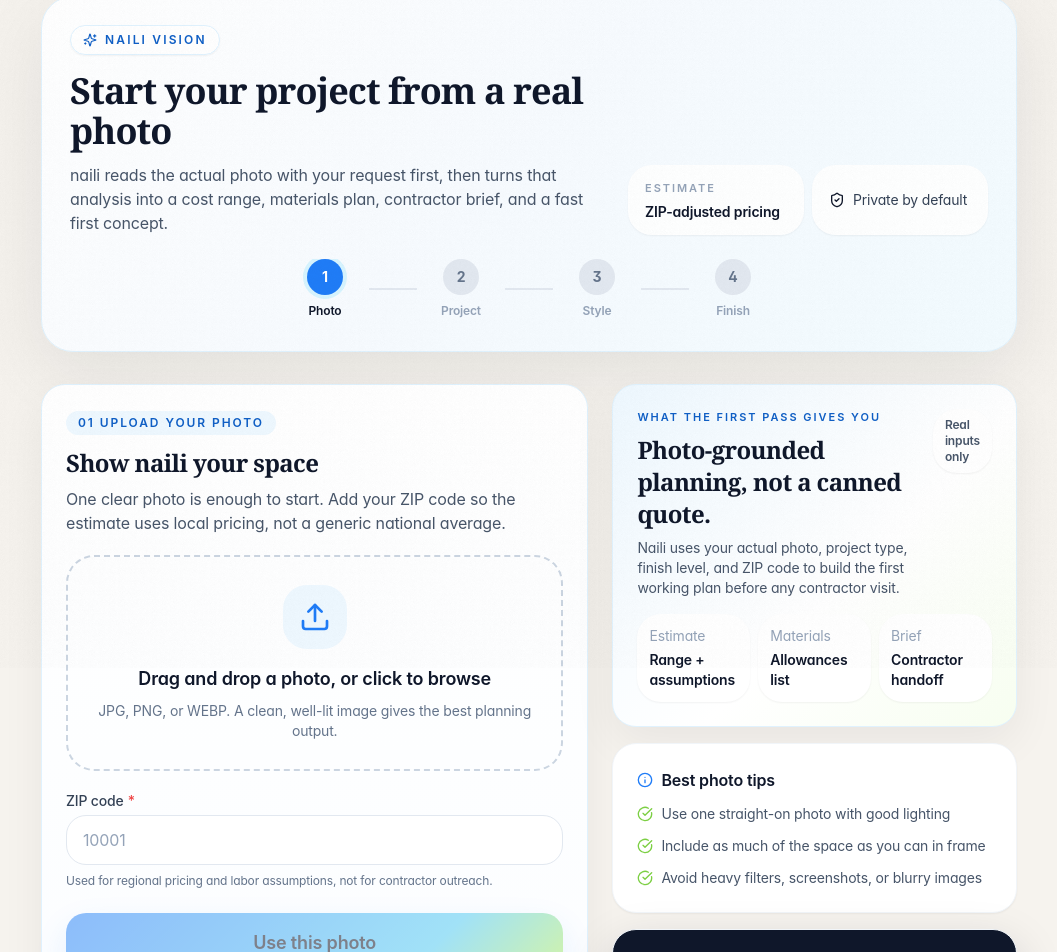
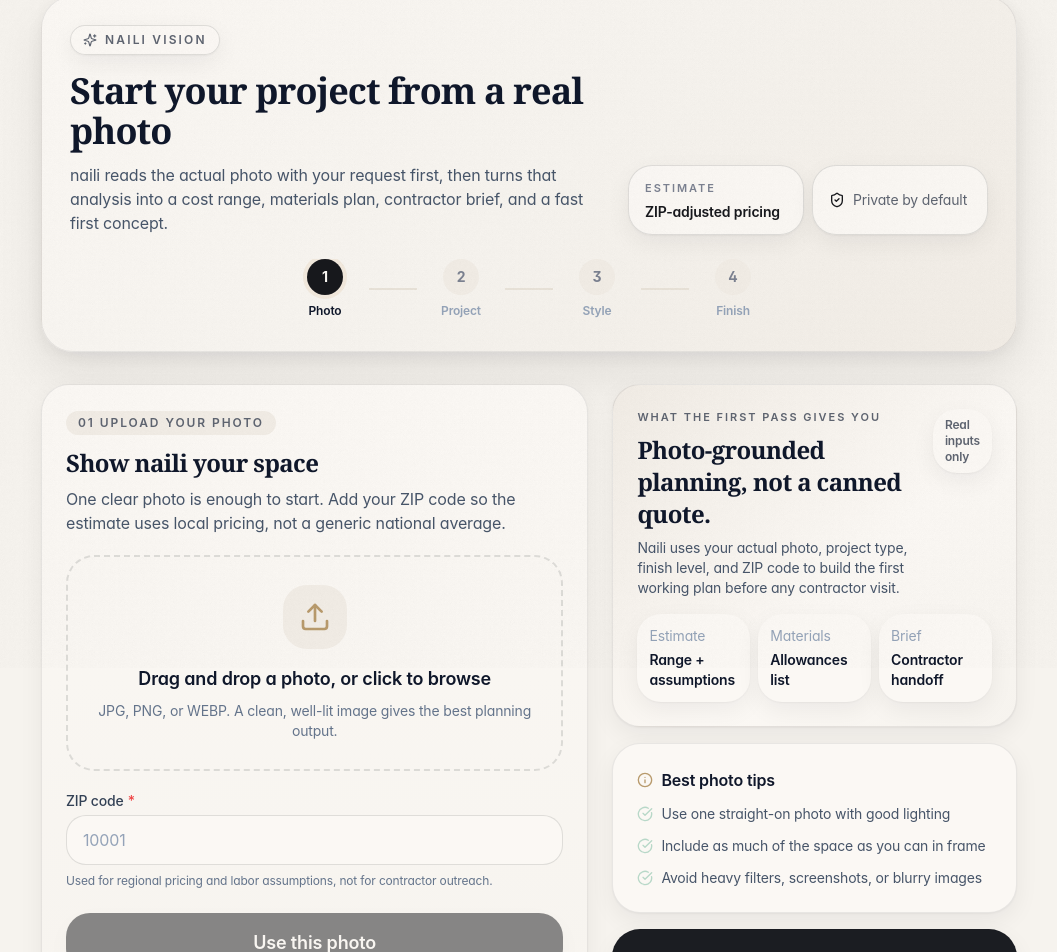
Before and after one commit to prybarai/vision-shield, a Next.js app: page /vision/start in a window 1280 px wide. Shown: the part 132-1084 px from the top of the page, without its empty margins (111-1168 px from the left). Built offline with nearby package versions, Linux system fonts and the light colour scheme.

Commit message:
Align Naili flow with current design system

```diff
--- a/components/ui/Badge.tsx
+++ b/components/ui/Badge.tsx
@@ -7,11 +7,11 @@
 
 export default function Badge({ className, variant = 'gray', children, ...props }: BadgeProps) {
   const variants = {
-    green: 'bg-green-100 text-green-800 border border-green-200',
-    amber: 'bg-amber-100 text-amber-800 border border-amber-200',
+    green: 'border border-[rgba(184,216,200,0.55)] bg-[rgba(184,216,200,0.18)] text-ink',
+    amber: 'border border-[rgba(216,185,138,0.45)] bg-[rgba(216,185,138,0.16)] text-ink',
     red: 'bg-red-100 text-red-800 border border-red-200',
-    blue: 'bg-[#d7f4ff] text-[#123964] border border-[#bdefff]',
-    gray: 'bg-slate-100 text-slate-700 border border-slate-200',
+    blue: 'border border-panel bg-canvas-50 text-ink-600',
+    gray: 'border border-hairline bg-canvas-200 text-ink-600',
   };
 
   return (
--- a/components/ui/Button.tsx
+++ b/components/ui/Button.tsx
@@ -11,17 +11,17 @@
 
 const Button = forwardRef<HTMLButtonElement, ButtonProps>(
   ({ className, variant = 'primary', size = 'md', loading, children, disabled, ...props }, ref) => {
-    const base = 'inline-flex items-center justify-center font-semibold transition-colors rounded-xl focus:outline-none focus:ring-2 focus:ring-offset-2 disabled:opacity-50 disabled:cursor-not-allowed';
+    const base = 'inline-flex items-center justify-center rounded-2xl font-semibold transition-all duration-300 focus:outline-none focus:ring-2 focus:ring-offset-2 focus:ring-offset-canvas disabled:cursor-not-allowed disabled:opacity-50';
 
     const variants = {
-      primary: 'bg-[linear-gradient(135deg,#1f7cf7_0%,#48c7f1_72%,#a8eb57_100%)] text-slate-950 shadow-[0_14px_34px_rgba(31,124,247,0.22)] hover:opacity-95 focus:ring-[#48c7f1]',
-      secondary: 'border-2 border-slate-300 hover:border-slate-400 bg-white text-slate-700 hover:bg-slate-50 focus:ring-slate-400',
-      ghost: 'text-slate-600 hover:bg-slate-100 hover:text-slate-900 focus:ring-slate-400',
-      destructive: 'bg-red-600 hover:bg-red-700 text-white focus:ring-red-500',
+      primary: 'bg-ink text-canvas-50 shadow-soft hover:-translate-y-0.5 hover:shadow-lift focus:ring-sand/40',
+      secondary: 'border border-panel bg-canvas-50 text-ink hover:bg-canvas-200 hover:border-panel focus:ring-sand/30 shadow-soft',
+      ghost: 'text-ink-600 hover:bg-canvas-200 hover:text-ink focus:ring-sand/30',
+      destructive: 'bg-red-600 text-white hover:bg-red-700 focus:ring-red-500',
     };
 
     const sizes = {
-      sm: 'px-4 py-2 text-sm',
+      sm: 'px-4 py-2.5 text-sm',
       md: 'px-6 py-3 text-base',
       lg: 'px-8 py-4 text-lg',
     };
@@ -34,7 +34,7 @@
         {...props}
       >
         {loading && (
-          <svg className="animate-spin -ml-1 mr-2 h-4 w-4" fill="none" viewBox="0 0 24 24">
+          <svg className="-ml-1 mr-2 h-4 w-4 animate-spin" fill="none" viewBox="0 0 24 24">
             <circle className="opacity-25" cx="12" cy="12" r="10" stroke="currentColor" strokeWidth="4" />
             <path className="opacity-75" fill="currentColor" d="M4 12a8 8 0 018-8V0C5.373 0 0 5.373 0 12h4z" />
           </svg>
--- a/components/ui/Card.tsx
+++ b/components/ui/Card.tsx
@@ -10,9 +10,11 @@
   return (
     <div
       className={cn(
-        'bg-white rounded-2xl border p-6',
-        hover && 'transition-shadow cursor-pointer hover:shadow-md',
-        selected ? 'border-[#1f7cf7] ring-2 ring-[#d7f4ff] shadow-md' : 'border-slate-100 shadow-sm',
+        'rounded-[1.75rem] border border-hairline bg-canvas-50 p-6 shadow-soft',
+        hover && 'cursor-pointer transition-all duration-300 hover:-translate-y-0.5 hover:shadow-lift',
+        selected
+          ? 'border-[rgba(216,185,138,0.45)] bg-[#fffaf4] ring-2 ring-[rgba(216,185,138,0.16)] shadow-lift'
+          : 'border-hairline',
         className
       )}
       {...props}
--- a/components/ui/Input.tsx
+++ b/components/ui/Input.tsx
@@ -16,7 +16,7 @@
         {label && (
           <label htmlFor={inputId} className="text-sm font-medium text-slate-700">
             {label}
-            {props.required && <span className="text-red-500 ml-1">*</span>}
+            {props.required && <span className="ml-1 text-red-500">*</span>}
           </label>
         )}
         <input
@@ -24,10 +24,10 @@
           id={inputId}
           className={cn(
             'block w-full rounded-xl border px-4 py-3 text-slate-900 placeholder-slate-400 transition-colors',
-            'focus:outline-none focus:ring-2 focus:ring-[#48c7f1] focus:border-transparent',
+            'focus:outline-none focus:ring-2 focus:ring-sand/30 focus:border-transparent',
             error
               ? 'border-red-300 bg-red-50 focus:ring-red-500'
-              : 'border-slate-200 bg-white hover:border-slate-300',
+              : 'border-panel bg-canvas-50 hover:border-[rgba(216,185,138,0.35)]',
             className
           )}
           {...props}
--- a/components/vision/VisionStartFlow.tsx
+++ b/components/vision/VisionStartFlow.tsx
@@ -725,10 +725,10 @@
   return (
     <div className="max-w-5xl mx-auto px-4 sm:px-6">
       {step !== 'loading' && (
-        <div className="mb-8 overflow-hidden rounded-[2rem] border border-sky-100 bg-[linear-gradient(135deg,#ffffff_0%,#f7fbff_48%,#f2fbff_100%)] p-5 shadow-[0_20px_70px_rgba(15,23,42,0.08)] sm:p-7">
+        <div className="mb-8 overflow-hidden rounded-[2rem] border border-hairline bg-[linear-gradient(135deg,#fbf8f4_0%,#f6f3ee_52%,#f1ece5_100%)] p-5 shadow-lift sm:p-7">
           <div className="flex flex-col gap-4 lg:flex-row lg:items-end lg:justify-between">
             <div>
-              <div className="inline-flex items-center gap-2 rounded-full border border-sky-100 bg-white/90 px-3 py-1.5 text-xs font-semibold uppercase tracking-[0.18em] text-[#0f5fc6] shadow-sm">
+              <div className="inline-flex items-center gap-2 rounded-full border border-panel bg-canvas-50/90 px-3 py-1.5 text-xs font-semibold uppercase tracking-[0.18em] text-ink-600 shadow-soft">
                 <Sparkles className="h-3.5 w-3.5" />
                 naili vision
               </div>
@@ -738,12 +738,12 @@
               </p>
             </div>
             <div className="grid gap-2 sm:grid-cols-2 lg:min-w-[360px]">
-              <div className="rounded-2xl border border-white/70 bg-white/85 px-4 py-3 text-sm text-slate-700 shadow-sm">
-                <div className="text-[11px] font-semibold uppercase tracking-[0.18em] text-slate-400">Estimate</div>
-                <div className="mt-1 font-semibold text-slate-900">ZIP-adjusted pricing</div>
+              <div className="rounded-2xl border border-panel bg-canvas-50/90 px-4 py-3 text-sm text-ink-600 shadow-soft">
+                <div className="text-[11px] font-semibold uppercase tracking-[0.18em] text-ink-500">Estimate</div>
+                <div className="mt-1 font-semibold text-ink">ZIP-adjusted pricing</div>
               </div>
-              <div className="flex items-center gap-2 rounded-2xl border border-white/70 bg-white/85 px-4 py-3 text-sm text-slate-700 shadow-sm">
-                <ShieldCheck className="h-4 w-4 text-slate-900" />
+              <div className="flex items-center gap-2 rounded-2xl border border-panel bg-canvas-50/90 px-4 py-3 text-sm text-ink-600 shadow-soft">
+                <ShieldCheck className="h-4 w-4 text-ink" />
                 Private by default
               </div>
             </div>
@@ -757,10 +757,10 @@
                     className={cn(
                       'flex h-9 w-9 items-center justify-center rounded-full text-sm font-bold transition-colors',
                       currentVisibleStepIndex > i
-                        ? 'bg-[#1f7cf7] text-white'
+                        ? 'bg-ink text-canvas-50'
                         : currentVisibleStepIndex === i
-                        ? 'bg-[#1f7cf7] text-white ring-4 ring-[#d7f4ff]'
-                        : 'bg-slate-200 text-slate-500'
+                        ? 'bg-ink text-canvas-50 ring-4 ring-[rgba(216,185,138,0.18)]'
+                        : 'bg-canvas-200 text-ink-500'
                     )}
                   >
                     {currentVisibleStepIndex > i ? <CheckCircle className="h-4 w-4" /> : i + 1}
@@ -770,7 +770,7 @@
                   </div>
                 </div>
                 {i < visibleSteps.length - 1 && (
-                  <div className={cn('h-0.5 w-8 sm:w-12', currentVisibleStepIndex > i ? 'bg-[#1f7cf7]' : 'bg-slate-200')} />
+                  <div className={cn('h-0.5 w-8 sm:w-12', currentVisibleStepIndex > i ? 'bg-sand-dark' : 'bg-canvas-300')} />
                 )}
               </div>
             ))}
@@ -780,9 +780,9 @@
 
       {step === 'entry' && (
         <div className="grid gap-6 lg:grid-cols-[1.15fr_0.85fr]">
-          <Card className="border-sky-100 bg-[linear-gradient(180deg,#ffffff_0%,#fbfdff_100%)] p-5 shadow-[0_16px_44px_rgba(15,23,42,0.06)] sm:p-6">
+          <Card className="bg-[linear-gradient(180deg,#fbf8f4_0%,#f6f3ee_100%)] p-5 sm:p-6">
             <div className="mb-5">
-              <div className="inline-flex items-center gap-2 rounded-full bg-[#eef8ff] px-3 py-1 text-xs font-semibold uppercase tracking-[0.16em] text-[#0f5fc6]">01 Upload your photo</div>
+              <div className="inline-flex items-center gap-2 rounded-full bg-canvas-200 px-3 py-1 text-xs font-semibold uppercase tracking-[0.16em] text-ink-600">01 Upload your photo</div>
               <h2 className="mb-2 mt-3 text-2xl font-bold text-slate-900">Show naili your space</h2>
               <p className="text-slate-600">One clear photo is enough to start. Add your ZIP code so the estimate uses local pricing, not a generic national average.</p>
             </div>
@@ -791,7 +791,7 @@
               {...getRootProps()}
               className={cn(
                 'border-2 border-dashed rounded-3xl p-5 sm:p-7 text-center cursor-pointer transition-colors',
-                isDragActive ? 'border-[#1f7cf7] bg-[#eef8ff]' : 'border-slate-300 hover:border-[#48c7f1] hover:bg-slate-50'
+                isDragActive ? 'border-sand-dark bg-canvas-200' : 'border-panel hover:border-sand hover:bg-canvas-50'
               )}
             >
               <input {...getInputProps()} />
@@ -799,15 +799,15 @@
                 <div>
                   {/* eslint-disable-next-line @next/next/no-img-element */}
                   <img src={uploadPreview} alt="Upload preview" className="max-h-72 w-full object-cover mx-auto rounded-2xl mb-4" />
-                  <div className="flex flex-col sm:flex-row gap-3 sm:items-center sm:justify-between rounded-2xl bg-slate-50 px-4 py-3 text-left">
+                  <div className="flex flex-col gap-3 rounded-2xl bg-canvas-200/70 px-4 py-3 text-left sm:flex-row sm:items-center sm:justify-between">
                     <div className="min-w-0">
-                      <p className="text-sm font-semibold text-slate-900 truncate">{uploadedFile?.name}</p>
+                      <p className="truncate text-sm font-semibold text-slate-900">{uploadedFile?.name}</p>
                       <p className="text-xs text-slate-500">You can replace this photo if you want a better angle.</p>
                     </div>
                     <div className="flex gap-2">
                       <button
                         type="button"
-                        className="inline-flex items-center gap-2 rounded-xl border border-slate-200 bg-white px-3 py-2 text-sm font-medium text-slate-700 hover:bg-slate-100"
+                        className="inline-flex items-center gap-2 rounded-xl border border-panel bg-canvas-50 px-3 py-2 text-sm font-medium text-ink-600 hover:bg-canvas-200"
                       >
                         <ImagePlus className="h-4 w-4" />
                         Replace
@@ -818,7 +818,7 @@
                           e.stopPropagation();
                           removeUpload();
                         }}
-                        className="inline-flex items-center gap-2 rounded-xl border border-slate-200 bg-white px-3 py-2 text-sm font-medium text-slate-700 hover:bg-slate-100"
+                        className="inline-flex items-center gap-2 rounded-xl border border-panel bg-canvas-50 px-3 py-2 text-sm font-medium text-ink-600 hover:bg-canvas-200"
                       >
                         <Trash2 className="h-4 w-4" />
                         Remove
@@ -828,7 +828,7 @@
                 </div>
               ) : (
                 <>
-                  <div className="mx-auto mb-4 flex h-16 w-16 items-center justify-center rounded-2xl bg-[#eef8ff] text-[#1f7cf7]">
+                  <div className="mx-auto mb-4 flex h-16 w-16 items-center justify-center rounded-2xl bg-canvas-200 text-sand-dark">
                     <Upload className="h-8 w-8" />
                   </div>
                   <p className="text-slate-900 font-semibold text-lg">Drag and drop a photo, or click to browse</p>
@@ -851,7 +851,7 @@
             </div>
 
             {(prefillProjectId || (prefillStatus !== 'idle' && prefillStatus !== 'dismissed')) && (
-              <div className="mt-4 rounded-2xl border border-[#d7f4ff] bg-[#eef8ff] p-4 text-sm text-[#0d2340]">
+              <div className="mt-4 rounded-2xl border border-panel bg-canvas-50 p-4 text-sm text-ink">
                 <div className="font-semibold">
                   {prefillStatus === 'loading'
                     ? 'Loading the saved project photo...'
@@ -861,7 +861,7 @@
                     ? 'We loaded the project settings, but could not reuse the saved photo automatically. Please re-upload if needed.'
                     : 'Editing from a saved project.'}
                 </div>
-                {prefillProjectId && <div className="mt-1 text-xs text-[#123964]">Project source: {prefillProjectId}</div>}
+                {prefillProjectId && <div className="mt-1 text-xs text-ink-600">Project source: {prefillProjectId}</div>}
               </div>
             )}
 
@@ -873,25 +873,25 @@
           </Card>
 
           <div className="space-y-4">
-            <Card className="border-sky-100 bg-[linear-gradient(135deg,#eef8ff_0%,#ffffff_58%,#f7fef0_100%)] p-5 shadow-[0_16px_44px_rgba(15,23,42,0.06)] sm:p-6">
+            <Card className="bg-[linear-gradient(135deg,#f1ece5_0%,#fbf8f4_58%,#f6f3ee_100%)] p-5 sm:p-6">
               <div className="flex items-start justify-between gap-3">
                 <div>
-                  <p className="text-[11px] font-semibold uppercase tracking-[0.18em] text-[#0f5fc6]">What the first pass gives you</p>
+                  <p className="text-[11px] font-semibold uppercase tracking-[0.18em] text-ink-600">What the first pass gives you</p>
                   <h3 className="mt-2 text-2xl font-bold text-slate-900">Photo-grounded planning, not a canned quote.</h3>
                   <p className="mt-2 text-sm text-slate-600">Naili uses your actual photo, project type, finish level, and ZIP code to build the first working plan before any contractor visit.</p>
                 </div>
-                <div className="rounded-2xl bg-white px-3 py-2 text-xs font-semibold text-slate-600 shadow-sm">Real inputs only</div>
+                <div className="rounded-2xl bg-canvas-50 px-3 py-2 text-xs font-semibold text-ink-600 shadow-soft">Real inputs only</div>
               </div>
               <div className="mt-4 grid grid-cols-3 gap-2 text-sm">
-                <div className="rounded-2xl bg-white px-3 py-3 shadow-sm">
+                <div className="rounded-2xl bg-canvas-50 px-3 py-3 shadow-soft">
                   <div className="text-slate-400">Estimate</div>
                   <div className="mt-1 font-semibold text-slate-900">Range + assumptions</div>
                 </div>
-                <div className="rounded-2xl bg-white px-3 py-3 shadow-sm">
+                <div className="rounded-2xl bg-canvas-50 px-3 py-3 shadow-soft">
                   <div className="text-slate-400">Materials</div>
                   <div className="mt-1 font-semibold text-slate-900">Allowances list</div>
                 </div>
-                <div className="rounded-2xl bg-white px-3 py-3 shadow-sm">
+                <div className="rounded-2xl bg-canvas-50 px-3 py-3 shadow-soft">
                   <div className="text-slate-400">Brief</div>
                   <div className="mt-1 font-semibold text-slate-900">Contractor handoff</div>
                 </div>
@@ -899,23 +899,23 @@
             </Card>
 
             <Card className="p-5 sm:p-6">
-              <div className="flex items-center gap-2 text-slate-900 font-semibold mb-3">
-                <Info className="h-4 w-4 text-[#1f7cf7]" />
+              <div className="mb-3 flex items-center gap-2 font-semibold text-slate-900">
+                <Info className="h-4 w-4 text-sand-dark" />
                 Best photo tips
               </div>
               <ul className="space-y-3 text-sm text-slate-600">
                 {PHOTO_TIPS.map((tip) => (
                   <li key={tip} className="flex items-start gap-2">
-                    <CheckCircle className="h-4 w-4 text-[#7ccf43] mt-0.5 flex-shrink-0" />
+                    <CheckCircle className="mt-0.5 h-4 w-4 flex-shrink-0 text-mint" />
                     <span>{tip}</span>
                   </li>
                 ))}
               </ul>
             </Card>
 
-            <Card className="bg-slate-900 p-5 text-white shadow-[0_18px_48px_rgba(15,23,42,0.18)] sm:p-6">
-              <div className="flex items-center gap-2 font-semibold mb-3">
-                <Sparkles className="h-4 w-4 text-[#8be0f7]" />
+            <Card className="bg-graphite-700 p-5 text-white shadow-[0_18px_48px_rgba(15,23,42,0.18)] sm:p-6">
+              <div className="mb-3 flex items-center gap-2 font-semibold">
+                <Sparkles className="h-4 w-4 text-sand-light" />
                 What you&apos;ll get first
               </div>
               <ul className="space-y-2 text-sm text-slate-300">
@@ -1067,7 +1067,7 @@
                 <div className="text-2xl mb-2">{tier.emoji}</div>
                 <div className="font-bold text-slate-900 text-lg mb-1">{tier.label}</div>
                 <div className="text-sm text-slate-600 mb-4 leading-relaxed">{tier.desc}</div>
-                <div className="text-xs font-medium text-[#0f5fc6] bg-[#eef8ff] rounded-lg px-2.5 py-1.5 inline-block">{tier.modifier}</div>
+                <div className="inline-block rounded-lg bg-canvas-200 px-2.5 py-1.5 text-xs font-medium text-ink-600">{tier.modifier}</div>
               </Card>
             ))}
           </div>
@@ -1083,7 +1083,7 @@
                 : 'Useful details include pets, existing damage, finish preferences, materials you want to avoid, or anything a contractor should notice fast.'}
             </p>
             <textarea
-              className="w-full rounded-2xl border border-slate-200 px-4 py-3 text-slate-900 placeholder-slate-400 focus:outline-none focus:ring-2 focus:ring-[#48c7f1] resize-none"
+              className="w-full resize-none rounded-2xl border border-panel bg-canvas-50 px-4 py-3 text-slate-900 placeholder-slate-400 focus:outline-none focus:ring-2 focus:ring-sand/30"
               rows={isCustomProject ? 5 : 4}
               placeholder={isCustomProject ? 'e.g. Replace the old pergola with a covered outdoor kitchen, improve lighting near the patio, and make it easier to entertain.' : 'e.g. Need durable flooring because of a dog, want warmer tones, and current trim has a lot of visible wear.'}
               value={notes}
@@ -1101,10 +1101,10 @@
       )}
 
       {step === 'loading' && (
-        <div className="relative overflow-hidden rounded-[2rem] bg-[linear-gradient(135deg,#0d2340_0%,#123964_40%,#165ca8_70%,#48c7f1_100%)] px-6 py-10 text-center text-white shadow-[0_24px_90px_rgba(15,23,42,0.26)] sm:px-8 sm:py-14">
-          <div className="absolute inset-0 bg-[radial-gradient(circle_at_top_right,rgba(72,199,241,0.24),transparent_32%),radial-gradient(circle_at_bottom_left,rgba(168,235,87,0.16),transparent_24%)]" />
+        <div className="relative overflow-hidden rounded-[2rem] bg-[linear-gradient(135deg,#1b1d22_0%,#242831_46%,#1b1d22_100%)] px-6 py-10 text-center text-white shadow-[0_24px_90px_rgba(15,23,42,0.26)] sm:px-8 sm:py-14">
+          <div className="absolute inset-0 bg-[radial-gradient(circle_at_top_right,rgba(216,185,138,0.22),transparent_32%),radial-gradient(circle_at_bottom_left,rgba(184,216,200,0.16),transparent_24%)]" />
           <div className="absolute -left-10 top-8 h-40 w-40 rounded-full bg-white/5 blur-3xl" />
-          <div className="absolute bottom-0 right-0 h-56 w-56 rounded-full bg-[#1f7cf7]/10 blur-3xl" />
+          <div className="absolute bottom-0 right-0 h-56 w-56 rounded-full bg-[rgba(216,185,138,0.10)] blur-3xl" />
 
           <div className="relative mx-auto max-w-5xl">
             <div className="inline-flex h-20 w-20 items-center justify-center rounded-full border border-white/10 bg-white/10 backdrop-blur mb-8">
@@ -1125,16 +1125,16 @@
                     className={cn(
                       'flex items-center gap-3 rounded-[1.5rem] border px-4 py-4 backdrop-blur transition-all',
                       i < progressStep
-                        ? 'border-[#b6ef72]/30 bg-[#a8eb57]/12 text-[#effdd8]'
+                        ? 'border-[rgba(184,216,200,0.32)] bg-[rgba(184,216,200,0.12)] text-[rgba(239,253,216,0.95)]'
                         : i === progressStep
-                        ? 'border-white/20 bg-white/12 text-white'
+                        ? 'border-[rgba(216,185,138,0.26)] bg-white/12 text-white'
                         : 'border-white/10 bg-white/6 text-white/45'
                     )}
                   >
                     {i < progressStep ? (
-                      <CheckCircle className="h-5 w-5 flex-shrink-0 text-[#b6ef72]" />
+                      <CheckCircle className="h-5 w-5 flex-shrink-0 text-mint-glow" />
                     ) : i === progressStep ? (
-                      <Loader2 className="h-5 w-5 flex-shrink-0 animate-spin text-[#a8eb57]" />
+                      <Loader2 className="h-5 w-5 flex-shrink-0 animate-spin text-sand-light" />
                     ) : (
                       <div className="h-5 w-5 flex-shrink-0 rounded-full border-2 border-white/30" />
                     )}
@@ -1149,7 +1149,7 @@
                   <div className="space-y-3">
                     {analysisHighlights.map((item, index) => (
                       <div key={`${item}-${index}`} className="flex items-start gap-2 text-sm text-white/80">
-                        <Sparkles className="mt-0.5 h-4 w-4 flex-shrink-0 text-[#a8eb57]" />
+                        <Sparkles className="mt-0.5 h-4 w-4 flex-shrink-0 text-sand-light" />
                         <span>{item}</span>
                       </div>
                     ))}
```
Also changed, not shown: components/vision/BeforeAfterSlider.tsx (+8 -8 lines), components/vision/ConceptsLoader.tsx (+10 -10 lines), components/vision/ProjectBriefDocument.tsx (+26 -26 lines), components/vision/VisionResultsView.tsx (+41 -41 lines).
